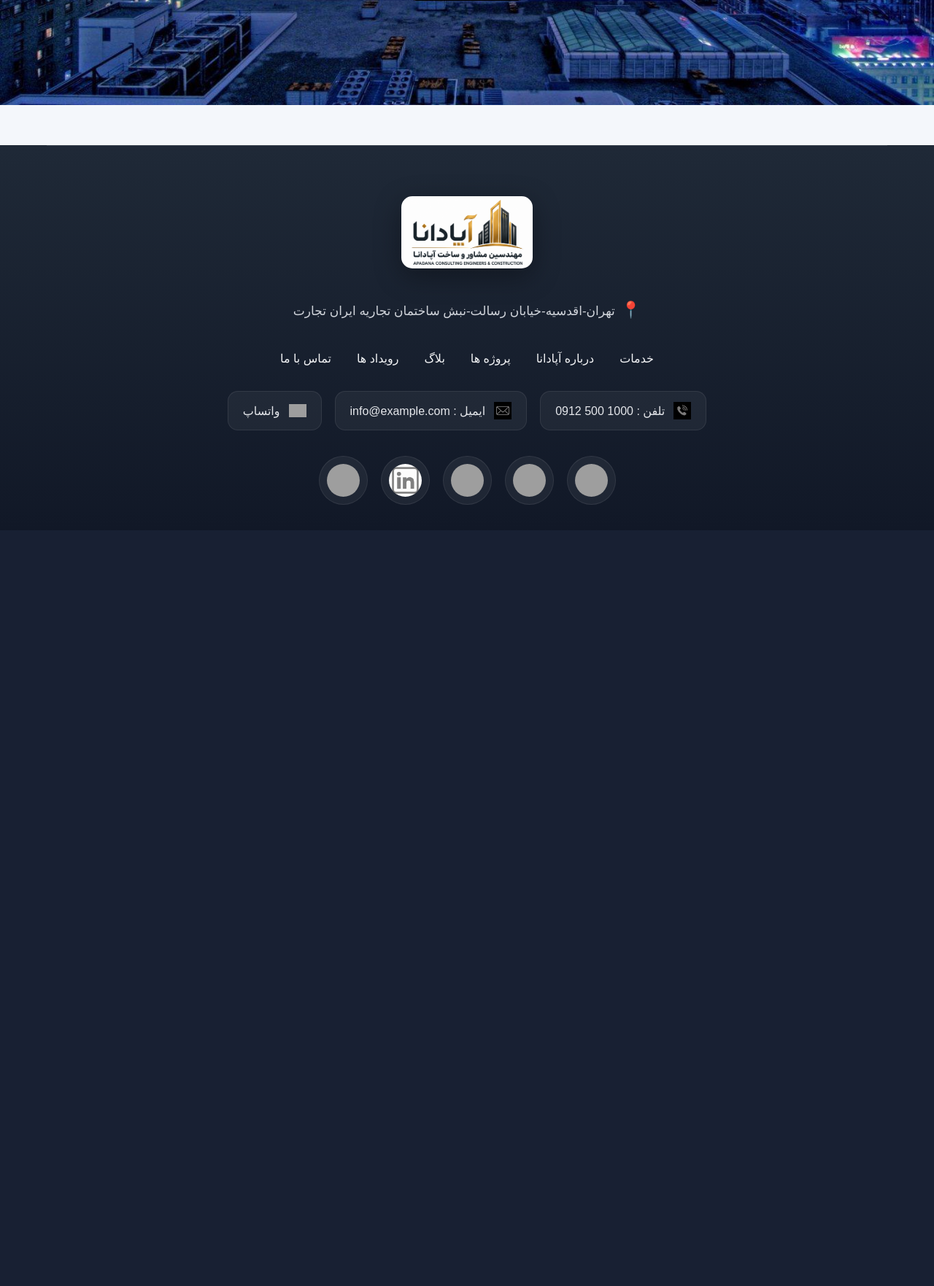
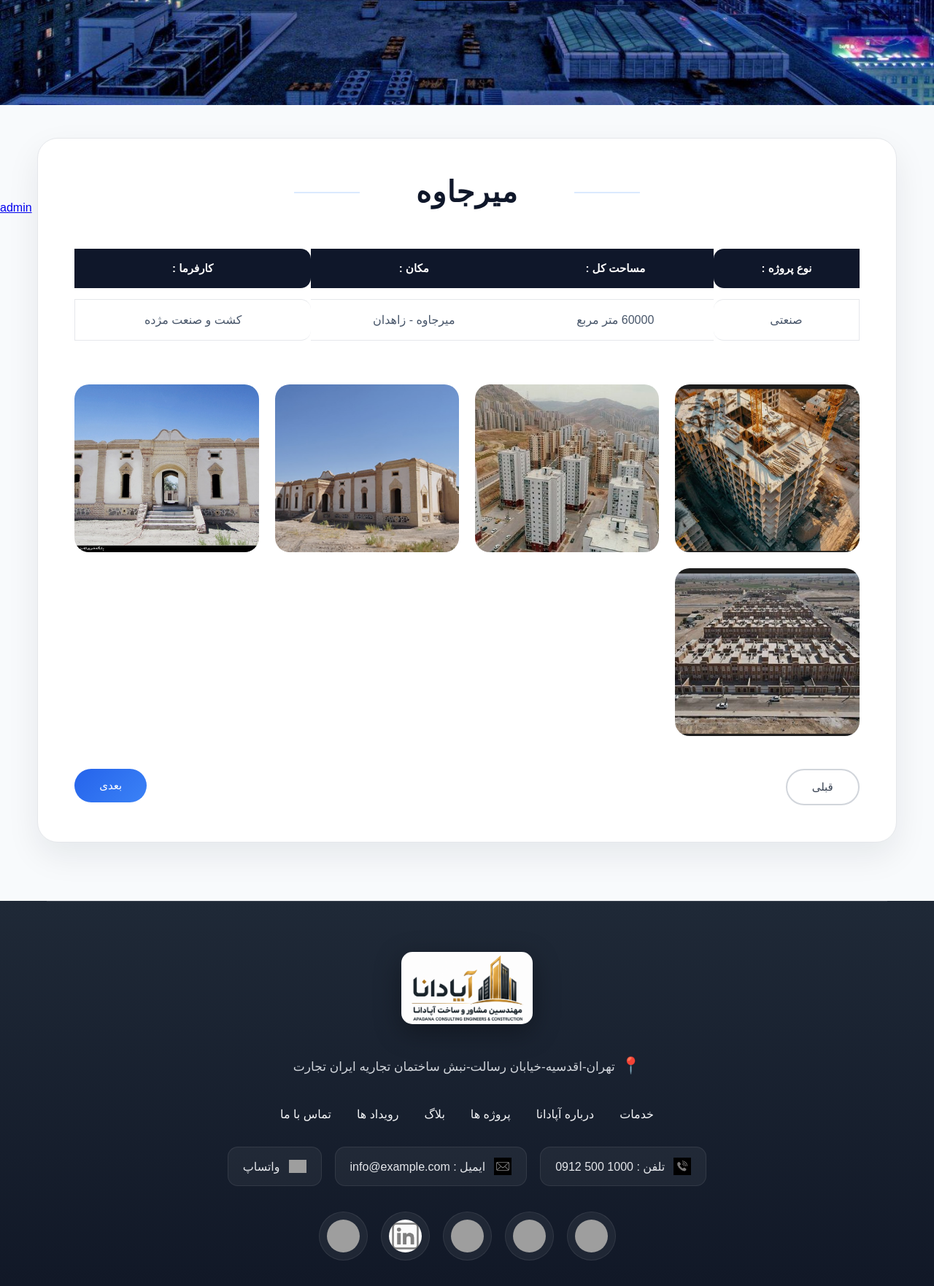
Before and after one commit to vanderland-red/Building-Apadana, a Flask app: page / in a window 1280 px wide. Shown: the part 506-2269 px from the top of the page at 73% size. Before the commit the page ends 1198 px from the top, so only its background shows below. Run offline with Flask 3, Linux system fonts and the light colour scheme; data that the repository does not hold is empty; grey boxes are pictures that could not be loaded.

Commit message:
main page added and images added

```diff
--- a/app.py
+++ b/app.py
@@ -36,4 +36,4 @@ app.register_blueprint(admin)
 app.register_blueprint(user)
 
 if __name__ == "__main__":
-    app.run(debug=True, port=5001)
+    app.run(debug=True, port=5000)
--- a/blueprints/user.py
+++ b/blueprints/user.py
@@ -27,7 +27,7 @@ def register():
 
     fullname = request.form['fullname'].strip()
     phone = request.form['phone'].strip()
-    email = request.form['email'].strip()
+    email = request.form['email'].strip() or None
     password = request.form['password'].strip()
     password_2 = request.form['password_2'].strip()
 
--- /dev/null
+++ b/static/css/main.css
@@ -0,0 +1,208 @@
+body{
+    margin:0;
+    padding:0;
+    background:#f8fafc;
+    font-family:Vazirmatn,sans-serif;
+    direction:rtl;
+}
+
+.main-page-parent{
+    width:92%;
+    max-width:1350px;
+    margin:70px auto;
+}
+
+.main-rezomeh-page{
+    background:#fff;
+    border-radius:28px;
+    padding:50px;
+    border:1px solid #e5e7eb;
+    box-shadow:0 18px 45px rgba(15,23,42,.08);
+}
+
+/* عنوان */
+
+.main-rezomeh-page h2{
+    text-align:center;
+    font-size:40px;
+    color:#0f172a;
+    margin:0 0 40px;
+    font-weight:700;
+    letter-spacing:1px;
+    position:relative;
+}
+
+.main-rezomeh-page h2::before,
+.main-rezomeh-page h2::after{
+    content:"";
+    position:absolute;
+    top:50%;
+    width:90px;
+    height:2px;
+    background:#dbeafe;
+}
+
+.main-rezomeh-page h2::before{
+    right:28%;
+}
+
+.main-rezomeh-page h2::after{
+    left:28%;
+}
+
+/* جدول */
+
+table{
+    width:100%;
+    border-collapse:separate;
+    border-spacing:0 15px;
+    margin-bottom:45px;
+}
+
+table th{
+    background:#0f172a;
+    color:#fff;
+    padding:18px;
+    font-size:15px;
+    font-weight:600;
+}
+
+table th:first-child{
+    border-radius:14px 0 0 14px;
+}
+
+table th:last-child{
+    border-radius:0 14px 14px 0;
+}
+
+table td{
+    background:#ffffff;
+    padding:18px;
+    text-align:center;
+    color:#475569;
+    border-top:1px solid #e5e7eb;
+    border-bottom:1px solid #e5e7eb;
+}
+
+table td:first-child{
+    border-right:1px solid #e5e7eb;
+    border-radius:14px 0 0 14px;
+}
+
+table td:last-child{
+    border-left:1px solid #e5e7eb;
+    border-radius:0 14px 14px 0;
+}
+
+table tr:last-child{
+    transition:.3s;
+}
+
+table tr:last-child:hover td{
+    background:#eff6ff;
+}
+
+/* تصاویر */
+
+.images-parent{
+    display:grid;
+    grid-template-columns:repeat(auto-fit,minmax(240px,1fr));
+    gap:22px;
+}
+
+.images-parent img{
+    width:100%;
+    height:230px;
+    object-fit:cover;
+    border-radius:20px;
+    transition:.4s;
+    cursor:pointer;
+    filter:brightness(.92);
+}
+
+.images-parent img:hover{
+    transform:scale(1.05);
+    filter:brightness(1);
+    box-shadow:0 20px 35px rgba(37,99,235,.18);
+}
+
+/* دکمه ها */
+
+#next_page,
+#back-page{
+    margin-top:45px;
+    padding:14px 34px;
+    border-radius:40px;
+    font-family:inherit;
+    font-size:15px;
+    cursor:pointer;
+    transition:.35s;
+}
+
+#back-page{
+    float:right;
+    background:#fff;
+    border:2px solid #d1d5db;
+    color:#374151;
+}
+
+#next_page{
+    float:left;
+    border:none;
+    background:linear-gradient(135deg,#2563eb,#3b82f6);
+    color:#fff;
+}
+
+#back-page:hover{
+    background:#f3f4f6;
+}
+
+#next_page:hover{
+    transform:translateY(-4px);
+    box-shadow:0 15px 30px rgba(37,99,235,.25);
+}
+
+.main-rezomeh-page::after{
+    content:"";
+    display:block;
+    clear:both;
+}
+
+/* موبایل */
+
+@media(max-width:768px){
+
+    .main-rezomeh-page{
+        padding:25px;
+    }
+
+    .main-rezomeh-page h2{
+        font-size:30px;
+    }
+
+    .main-rezomeh-page h2::before,
+    .main-rezomeh-page h2::after{
+        display:none;
+    }
+
+    table{
+        display:block;
+        overflow-x:auto;
+    }
+
+    .images-parent{
+        grid-template-columns:1fr;
+    }
+
+    .images-parent img{
+        height:220px;
+    }
+
+    #next_page,
+    #back-page{
+        width:100%;
+        float:none;
+        margin-top:15px;
+    }
+
+}
--- a/templates/base.html
+++ b/templates/base.html
@@ -17,10 +17,13 @@
     {% include "part/flash_message.html" %}
 
 
-    {% block body %}
 
 
-    {% endblock %}
+        {% block body %}
+
+        {% endblock %}
+
+
 
 
     {% if request.endpoint != 'user.login'
--- a/templates/home.html
+++ b/templates/home.html
@@ -46,4 +46,11 @@
 <a style="position: absolute; left: 0;bottom: 0;;" href="{{ url_for('admin.login') }}">admin</a><br>
 
 
+
+    <div class="MAIN-PAGE">
+        {% include "part/main.html" %}
+    </div>
+
+
+
 {% endblock %}
--- /dev/null
+++ b/templates/part/main.html
@@ -0,0 +1,37 @@
+<link rel="stylesheet" href="{{ url_for('static', filename='css/main.css') }}">
+
+
+<section class="main-page-parent">
+    <div class="main-rezomeh-page">
+
+        <h2>میرجاوه</h2>
+
+        <table>
+            <tr>
+                <th>نوع پروژه :</th>
+                <th>مساحت کل :</th>
+                <th>مکان :</th>
+                <th>کارفرما :</th>
+            </tr>
+
+            <tr>
+                <td>صنعتی</td>
+                <td>60000 متر مربع</td>
+                <td>میرجاوه - زاهدان</td>
+                <td>کشت و صنعت مژده</td>
+            </tr>
+        </table>
+
+        <div class="images-parent">
+            <img src="{{ url_for('static', filename='main_image/mirjaveh-1.png') }}" alt="mirjaveh">
+            <img src="{{ url_for('static', filename='main_image/mirjaveh-2.jpg') }}" alt="mirjaveh">
+            <img src="{{ url_for('static', filename='main_image/mirjaveh-3.jpg') }}" alt="mirjaveh">
+            <img src="{{ url_for('static', filename='main_image/mirjaveh-4.jpg') }}" alt="mirjaveh">
+            <img src="{{ url_for('static', filename='main_image/mirjaveh-5.png') }}" alt="mirjaveh">
+        </div>
+
+        <button id="next_page">بعدی</button>
+        <button id="back-page">قبلی</button>
+    </div>
+
+</section>
```
Also changed, not shown: static/main_image/mirjaveh-1.png (added), static/main_image/mirjaveh-2.jpg (added), static/main_image/mirjaveh-3.jpg (added), static/main_image/mirjaveh-4.jpg (added), static/main_image/mirjaveh-5.png (added).
